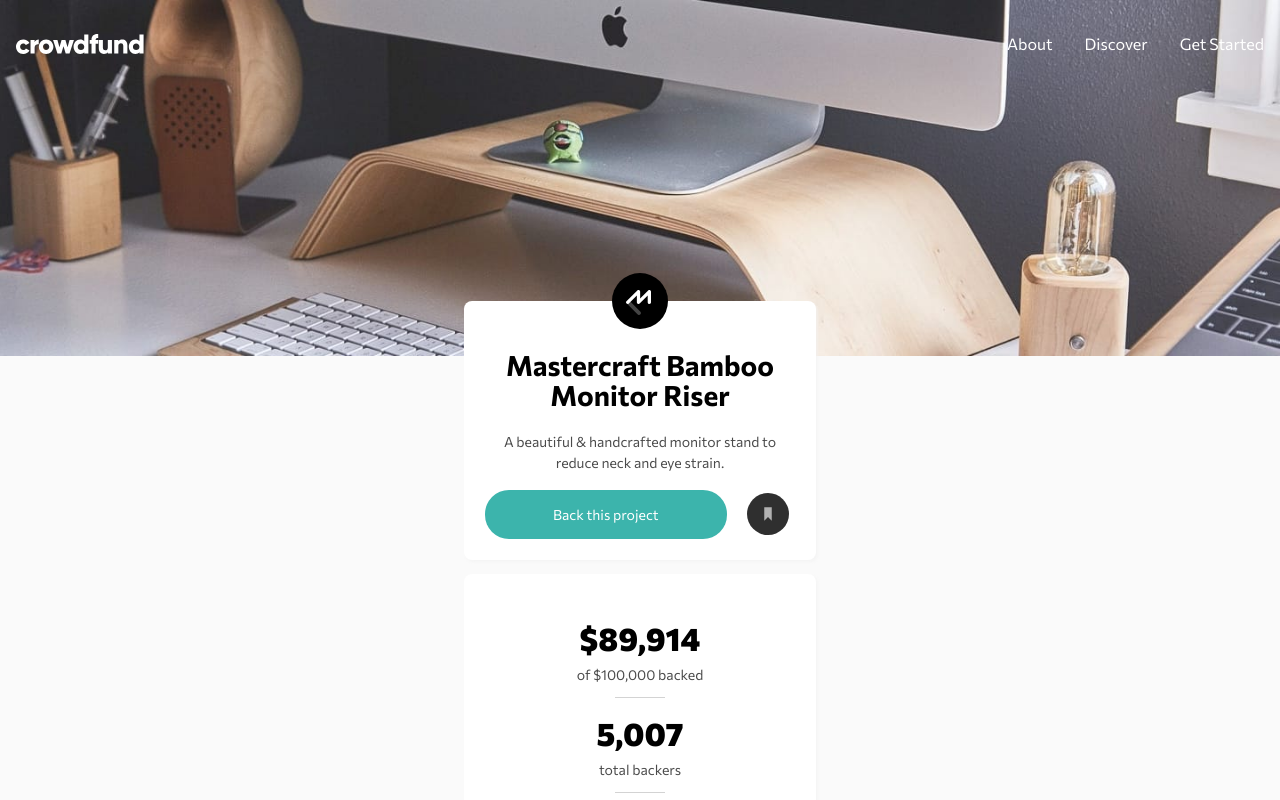
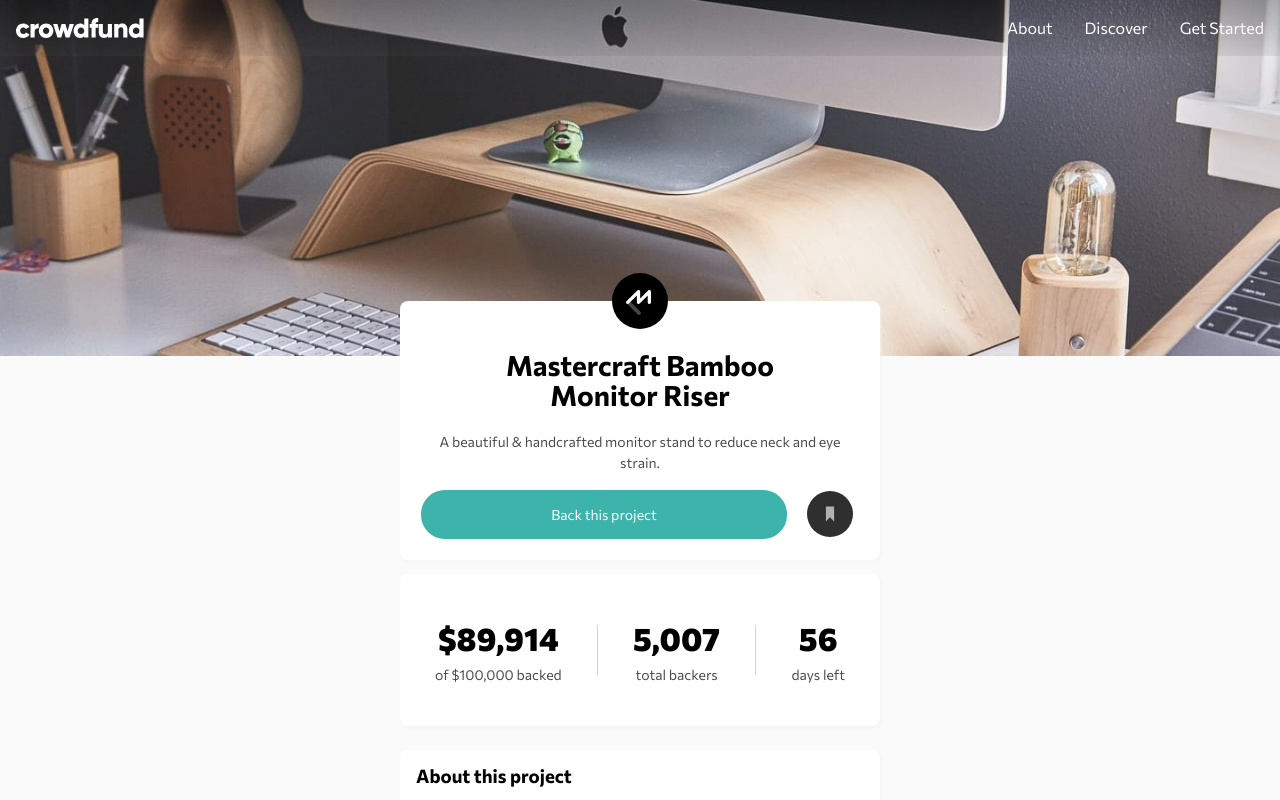
Before and after one commit to Mazz100/Crowdfunding-Product-Page, a React (Vite) app: page / in a window 1280 px wide. Shown: the top 800 px of the page. Built offline with nearby package versions, Linux system fonts and the light colour scheme.

Commit message:
Mobile Menu navigation and style update

```diff
--- a/src/CrowdfundMain.jsx
+++ b/src/CrowdfundMain.jsx
@@ -12,7 +12,7 @@ function CrowdfundMain() {
             <div className="wrapper">
                 <header>
                     <picture>
-                        <source srcSet={desktopBG} media="(min-width: 50rem)" />
+                        <source srcSet={desktopBG} media="(min-width: 43.75rem)" />
                         <img src={mobileBG} alt="" />
                     </picture>
                     <Navbar />
--- a/src/FundTracker.jsx
+++ b/src/FundTracker.jsx
@@ -5,30 +5,34 @@ function FundTracker() {
         <>
             <div className="fund-container">
                 <ul>
+                    <div>
                         <li>
                             <span className="fund-remain">$89,914</span>
                         </li>
                         <li>
                             <span className="fund-total">of $100,000 backed</span>
                         </li>
+                    </div>
 
                     <div className="line"></div>
-
+                    <div>
                         <li>
                             <span className="fund-remain">5,007</span>
                         </li>
                         <li>
                             <span className="fund-total">total backers</span>
                         </li>
-
+                    </div>
                     <div className="line"></div>
 
+                    <div>
                         <li>
                             <span className="fund-remain">56</span>
                         </li>
                         <li>
                             <span className="fund-total">days left</span>
                         </li>
+                    </div>
                 </ul>
 
 
--- /dev/null
+++ b/src/MobileMenu.jsx
@@ -0,0 +1,27 @@
+
+
+function MobileMenu() {
+    return (
+        <>
+            <div className="navigation-container">
+                <div className='mobile-menu'>
+                    <a href="#" className='mobile-navigation' aria-label='about'>About</a>
+                </div>
+
+                <div className="border-line"></div>
+
+                <div className='mobile-menu'>
+                    <a href="#" className='mobile-navigation' aria-label='discover'>Discover</a>
+                </div>
+
+                <div className="border-line"></div>
+
+                <div className='mobile-menu'>
+                    <a href="#" className='mobile-navigation' aria-label='get started'>Get Started</a>
+                </div>
+            </div>
+        </>
+    );
+}
+
+export default MobileMenu
--- a/src/Navbar.jsx
+++ b/src/Navbar.jsx
@@ -1,12 +1,15 @@
 import crowdfundLogo from './assets/images/logo.svg'
 import hamburgerIcon from './assets/images/icon-hamburger.svg'
 import closeIcon from './assets/images/icon-close-menu.svg'
-import React, {useState} from 'react';
+import MobileMenu from './MobileMenu';
+import React, { useState } from 'react';
+import { createPortal } from 'react-dom';
 
 function Navbar() {
-
+    const [openMenu, setOpenMenu] = useState(false);
 
     return (
+        <>
             <nav>
                 <a href="#" aria-label='Home'>
                     <img src={crowdfundLogo} alt="Crowdfund" />
@@ -20,11 +23,23 @@ function Navbar() {
                     <a href="#" className='navigations' aria-label='get started'>Get Started</a>
                 </div>
 
-            <button className='navbar-button' aria-label='navbar menu button' aria-expanded="false">
-                <img src={hamburgerIcon} alt="" />
+                <button onClick={() => !openMenu ? setOpenMenu(true) : setOpenMenu(false)}
+                    className='navbar-button'
+                    aria-label='navbar menu button'
+                    aria-expanded={openMenu ? "true" : 'false'}>
+                    <img src={!openMenu ? hamburgerIcon : closeIcon} alt="" />
                 </button>
 
+                {openMenu && createPortal(
+                    <MobileMenu />,
+
+                    document.body
+
+                )}
+
             </nav>
+
+        </>
     );
 
 }
--- a/src/Styles/style.css
+++ b/src/Styles/style.css
@@ -99,19 +99,6 @@ body {
   font-family: Commissioner, Arial, Helvetica, sans-serif;
 }
 
-header {
-  display: grid;
-  align-items: start;
-  grid-template-columns: repeat(1, 1fr);
-  grid-template-rows: repeat(1, 1fr);
-}
-header picture {
-  grid-area: 1/1/2/3;
-}
-header .desktop-navigation {
-  display: none;
-}
-
 .wrapper {
   display: flex;
   flex-direction: column;
@@ -119,10 +106,24 @@ header .desktop-navigation {
   align-items: center;
 }
 
+header {
+  display: grid;
+  grid-template-columns: repeat(1, 1fr);
+  grid-template-rows: repeat(1, 1fr);
+  width: 100%;
+}
+header picture {
+  grid-area: 1/1/2/3;
+}
+
 .main {
   max-width: 22rem;
   position: relative;
   transform: translateY(-55px);
+}
+
+.desktop-navigation {
+  display: none;
 }
 
 button {
@@ -135,13 +136,45 @@ nav {
   justify-content: center;
   align-items: center;
   justify-content: space-between;
+  position: fixed;
+  z-index: 10;
+  width: 100%;
   grid-area: 1/1/2/2;
   padding: 1em;
-  margin-top: 1em;
+  background: border-box linear-gradient(hsla(0, 0%, 0%, 0.311), hsla(0, 0%, 35%, 0.12));
 }
 nav .navbar-button {
   border: none;
   background-color: transparent;
+}
+
+.navigation-container {
+  display: flex;
+  flex-direction: column;
+  justify-content: center;
+  align-items: center;
+  align-items: start;
+  width: 90%;
+  background-color: white;
+  border-radius: 8px;
+  box-shadow: 2px 2px 2px hsla(0, 0%, 95%, 0.5);
+  position: fixed;
+  top: 60px;
+}
+.navigation-container .mobile-menu {
+  padding: 1.5em;
+}
+.navigation-container .mobile-navigation {
+  text-decoration: none;
+  color: black;
+  font-weight: 700;
+  font-size: 1.25rem;
+}
+
+.border-line {
+  display: block;
+  width: 100%;
+  border: 0.005px solid hsla(0, 0%, 20%, 0.151);
 }
 
 .mastercraft-container {
@@ -292,7 +325,7 @@ nav .navbar-button {
   color: white;
 }
 
-@media (min-width: 50rem) {
+@media (min-width: 43.75rem) {
   .wrapper {
     display: flex;
     flex-direction: column;
@@ -311,7 +344,24 @@ nav .navbar-button {
     text-decoration: none;
     color: white;
   }
+  .main {
+    max-width: 30rem;
+  }
   .navbar-button {
     display: none;
   }
+  .navigation-container {
+    display: none;
+  }
+  .fund-container ul {
+    display: flex;
+    flex-direction: row;
+    justify-content: center;
+    align-items: center;
+    gap: 1.5em;
+  }
+  .fund-container .line {
+    width: 1px;
+    height: 50px;
+  }
 }/*# sourceMappingURL=style.css.map */
--- a/src/Styles/style.scss
+++ b/src/Styles/style.scss
@@ -29,30 +29,30 @@ body {
     font-family: Commissioner, Arial, Helvetica, sans-serif;
 }
 
+.wrapper {
+    @include Flex(column);
+}
+
 header {
     display: grid;
-    align-items: start;
     grid-template-columns: repeat(1, 1fr);
     grid-template-rows: repeat(1, 1fr);
+    width: 100%;
 
     picture {
         grid-area: 1/1/2/3;
     }
 
-
-    .desktop-navigation {
-        display: none;
-    }
-}
-
-.wrapper {
-    @include Flex(column);
 }
 
 .main {
     max-width: 22rem;
     position: relative;
     transform: translateY(-55px);
+}
+
+.desktop-navigation {
+    display: none;
 }
 
 //Hover state for buttons
@@ -65,15 +65,47 @@ button {
 nav {
     @include Flex(row);
     justify-content: space-between;
+    position: fixed;
+    z-index: 10;
+    width: 100%;
     grid-area: 1/1/2/2;
     padding: 1em;
-    margin-top: 1em;
+    background: border-box linear-gradient(hsla(0, 0%, 0%, 0.311), hsla(0, 0%, 35%, 0.12));
 
     .navbar-button {
         border: none;
         background-color: transparent;
 
     }
+}
+
+//Mobile menu navigation styling
+.navigation-container {
+    @include Flex(column);
+    align-items: start;
+    width: 90%;
+    @include backgroundStyle();
+    position: fixed;
+    top: 60px;
+
+    .mobile-menu {
+        padding: 1.5em;
+
+    }
+
+    .mobile-navigation {
+        text-decoration: none;
+        color: black;
+        font-weight: 700;
+        font-size: 1.25rem;
+    }
+
+}
+
+.border-line {
+    display: block;
+    width: 100%;
+    border: 0.005px solid hsla(0, 0%, 20%, 0.151);
 }
 
 
@@ -224,14 +256,13 @@ nav {
 
 }
 
-@media (min-width: 50rem) {
+@media (min-width: 43.75rem) {
 
     .wrapper {
         @include Flex(column);
     }
 
     header {
-
         .desktop-navigation {
             @include Flex(row);
             gap: 2em;
@@ -244,8 +275,29 @@ nav {
         }
     }
 
+    .main {
+        max-width: 30rem;
+    }
+
 
     .navbar-button {
         display: none;
     }
+
+    .navigation-container{
+        display: none;
+    }
+
+    .fund-container {
+        ul {
+            @include Flex(row);
+            gap: 1.5em;
+        }
+
+        .line {
+            width: 1px;
+            height: 50px;
+        }
+    }
+
 }
```
Also changed, not shown: 1 other file (tests, documents, lock files or other folders). Lines whose indentation alone changed are shown as unchanged.
